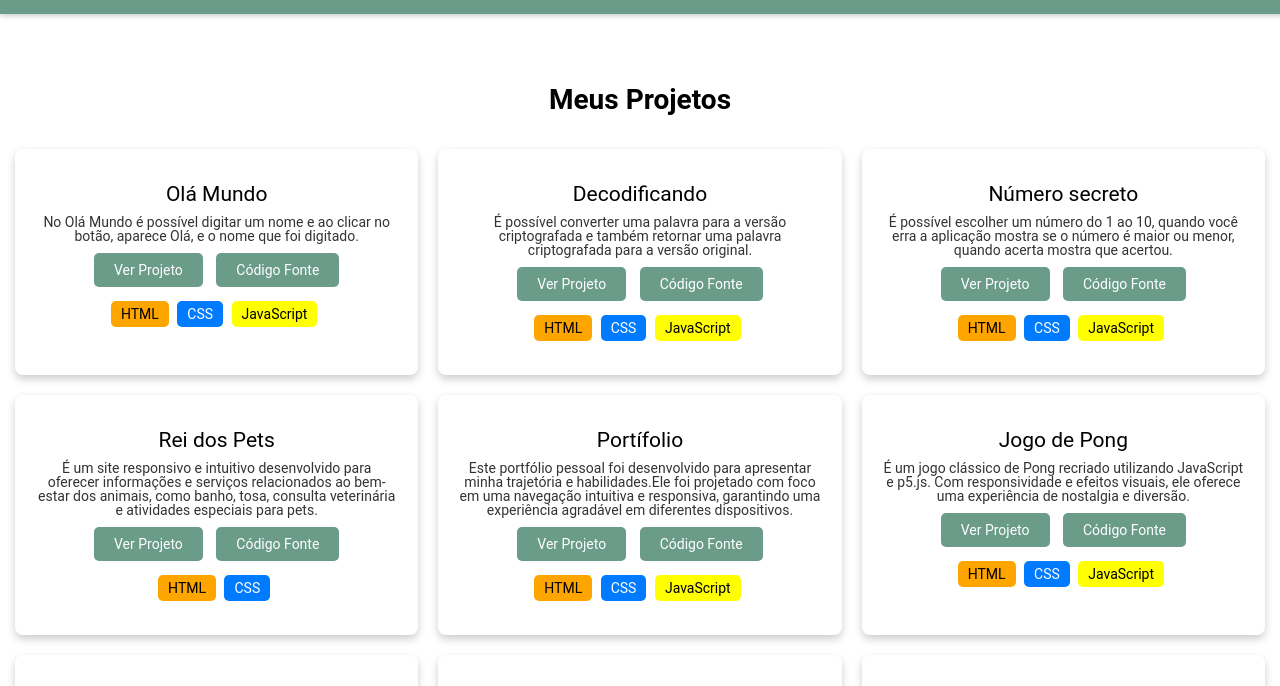
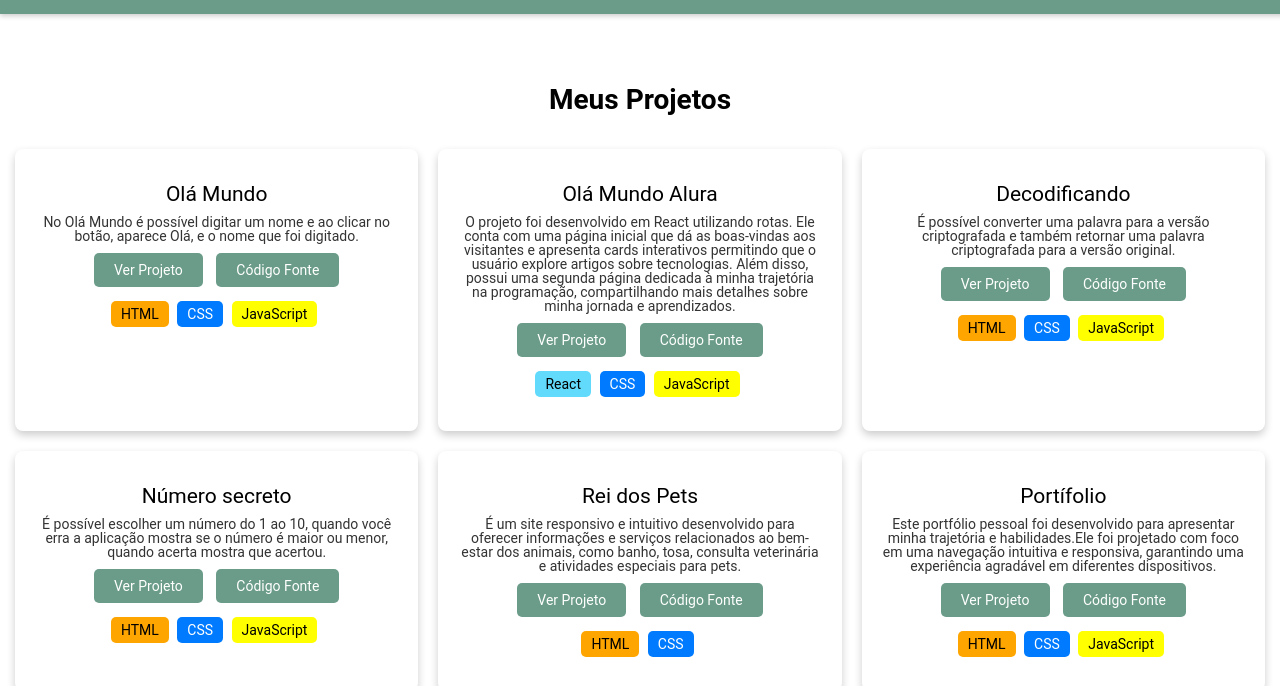
Before and after one commit to AdrianaGomesPimenta/challenge-portifolio-principal, a plain HTML site: page projetos.html in a window 1280 px wide. Shown: the part 114-800 px from the top of the page. Drawn offline with Linux system fonts and the light colour scheme.

Commit message:
atualização de projetos

```diff
--- a/projetos.html
+++ b/projetos.html
@@ -37,6 +37,19 @@
                         <a href="https://github.com/AdrianaGomesPimenta/Ola-mundo" class="btn" target="_blank">Código Fonte</a>
                         <div class="tech-icons">
                             <span class="html">HTML</span>
+                            <span class="css">CSS</span>
+                            <span class="javascript">JavaScript</span>
+                        </div>
+                    </div>
+
+                    <div class="card">
+                        <img src="./assets/ola-mundo-alura.png" alt="Projeto 4">
+                        <h3>Olá Mundo Alura</h3>
+                        <p>O projeto foi desenvolvido em React utilizando rotas. Ele conta com uma página inicial que dá as boas-vindas aos visitantes e apresenta cards interativos permitindo que o usuário explore artigos sobre tecnologias. Além disso, possui uma segunda página dedicada à minha trajetória na programação, compartilhando mais detalhes sobre minha jornada e aprendizados. </p>
+                        <a href="https://alura-ola-mundo-tau.vercel.app/" class="btn" target="_blank">Ver Projeto</a>
+                        <a href="https://github.com/AdrianaGomesPimenta/alura-ola-mundo" class="btn" target="_blank">Código Fonte</a>
+                        <div class="tech-icons">
+                            <span class="react">React</span>
                             <span class="css">CSS</span>
                             <span class="javascript">JavaScript</span>
                         </div>
@@ -139,9 +152,9 @@
                         <a href="https://organo-time-eight.vercel.app/" class="btn" target="_blank">Ver Projeto</a>
                         <a href="https://github.com/AdrianaGomesPimenta/organo-time" class="btn" target="_blank">Código Fonte</a>
                         <div class="tech-icons">
-                            <span class="html">HTML</span>
+                            <span class="react">React</span>
                             <span class="css">CSS</span>
-                            <span class="react">React</span>
+                            <span class="javascript">JavaScript</span>
                         </div>
                     </div>
 
```
Also changed, not shown: assets/ola-mundo-alura.png (added).
